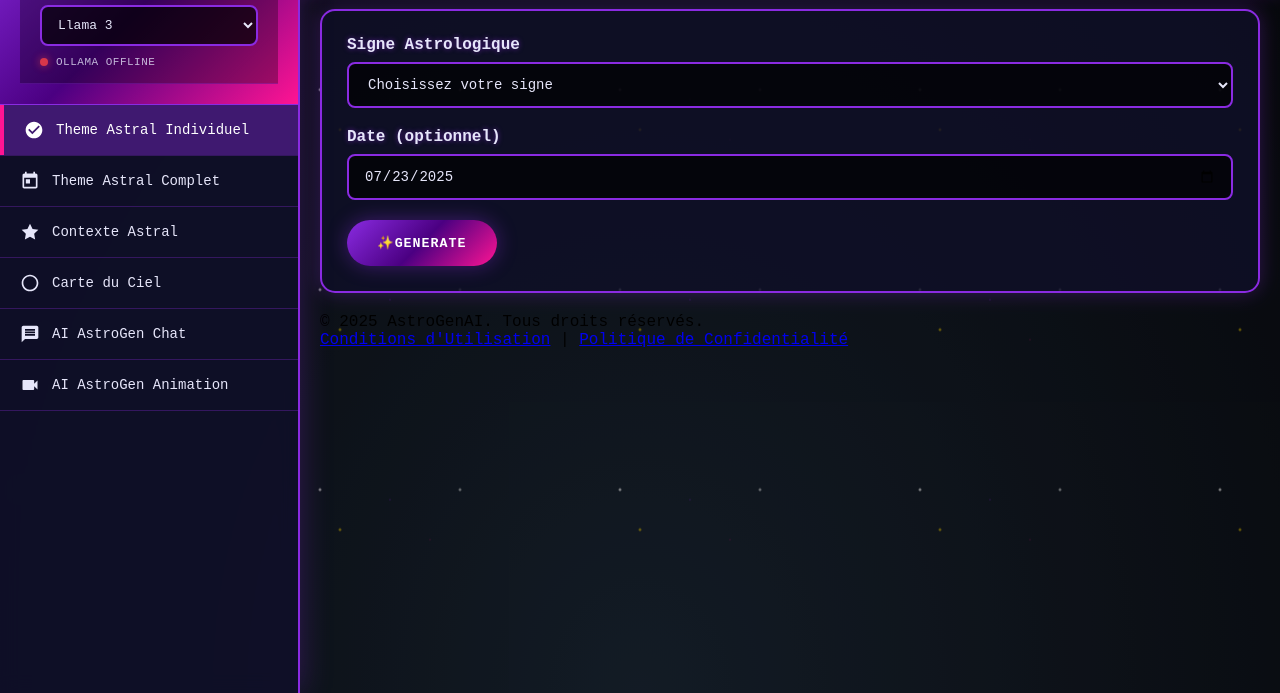
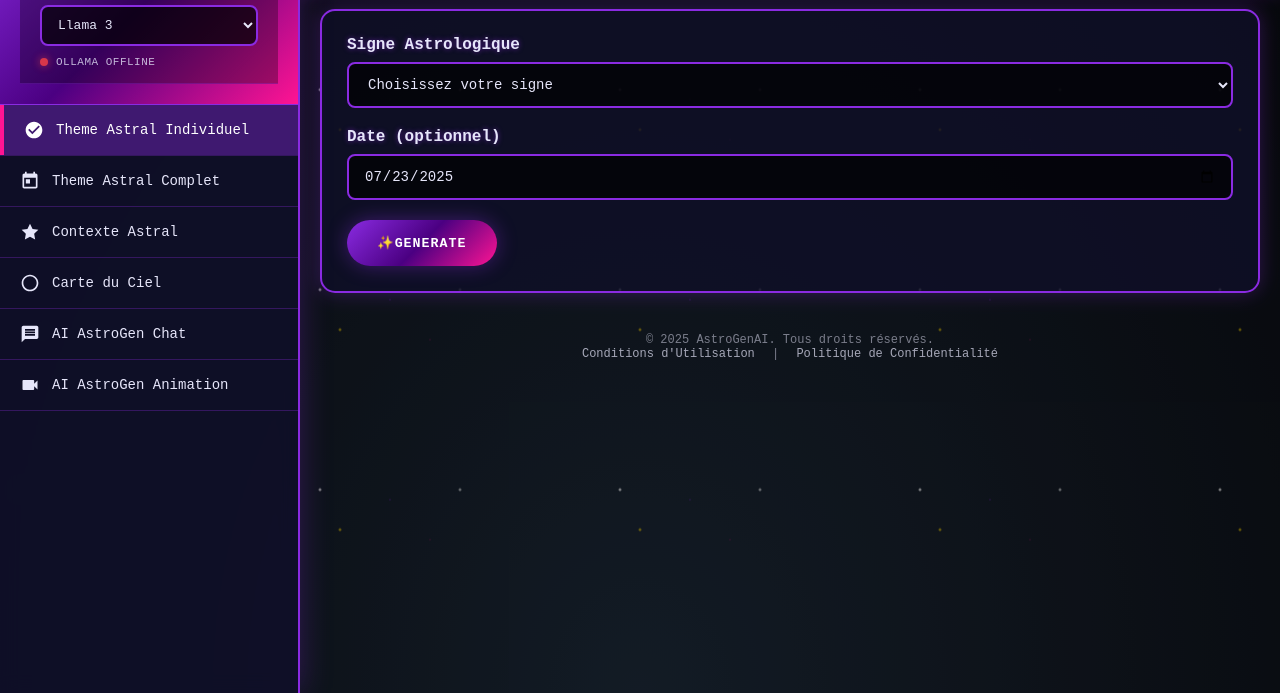
Before and after one commit to KTCrisis/astrogenai.github.io, a plain HTML site: page templates/index.html in a window 1280 px wide. Shown: the part 107-800 px from the top of the page. Drawn offline with Linux system fonts and the light colour scheme; files that its build step writes are made by us from their sources; no server answers; files whose address does not match are found by name.

Commit message:
Update styles.css

```diff
--- a/static/css/styles.css
+++ b/static/css/styles.css
@@ -443,6 +443,28 @@ body::before {
 
 .form-select.compact[required]:valid {
     border-color: rgba(0, 255, 65, 0.5);
+}
+
+/* =============================================================================
+   FOOTER
+   ============================================================================= */
+.main-footer {
+    text-align: center;
+    padding: 20px;
+    margin-top: auto; /* Pousse le footer en bas */
+    color: rgba(230, 230, 250, 0.5);
+    font-size: 12px;
+}
+
+.footer-nav a {
+    color: rgba(230, 230, 250, 0.7);
+    text-decoration: none;
+    margin: 0 10px;
+    transition: color 0.3s;
+}
+
+.footer-nav a:hover {
+    color: #FFD700;
 }
 
 /* =============================================================================
```
